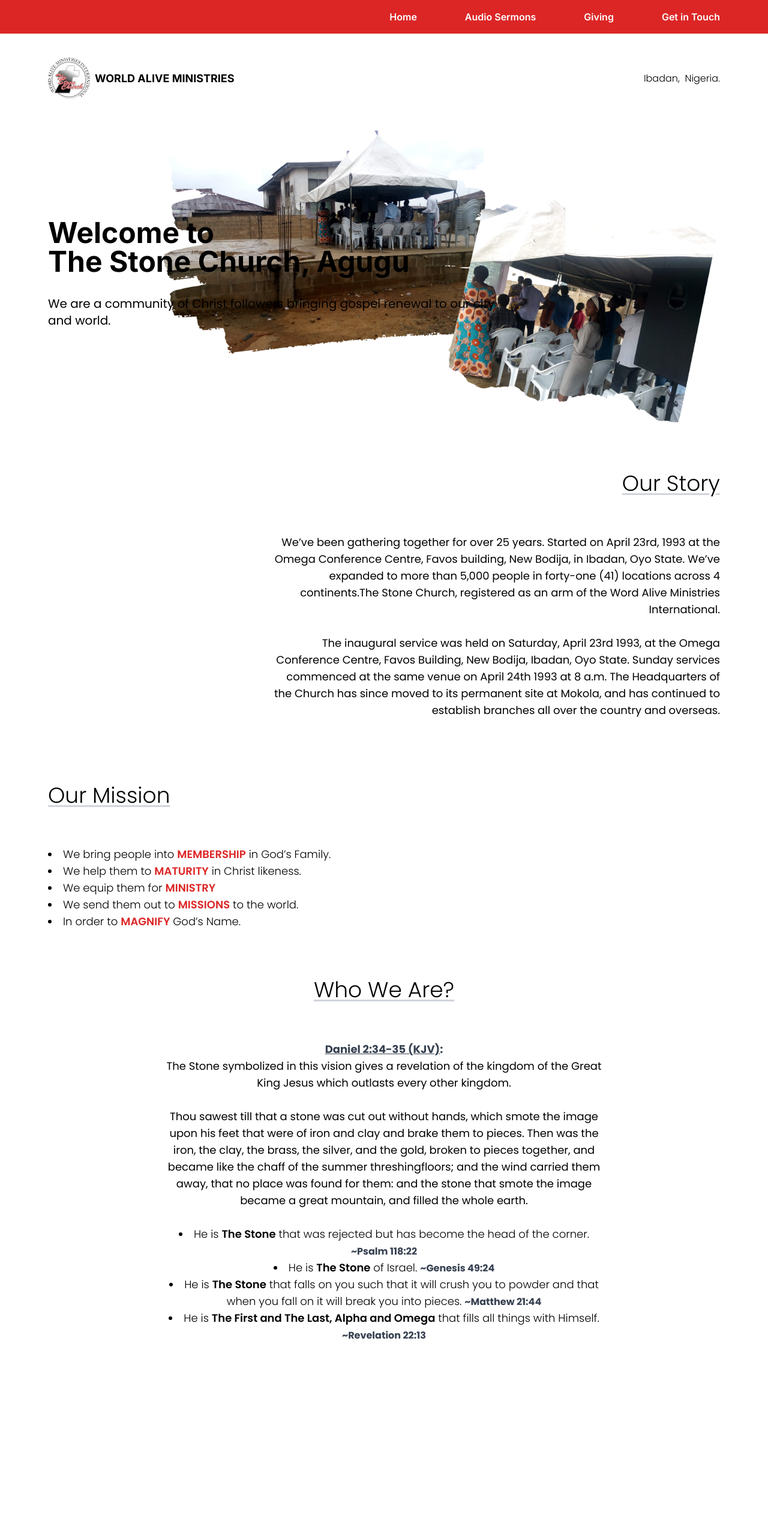
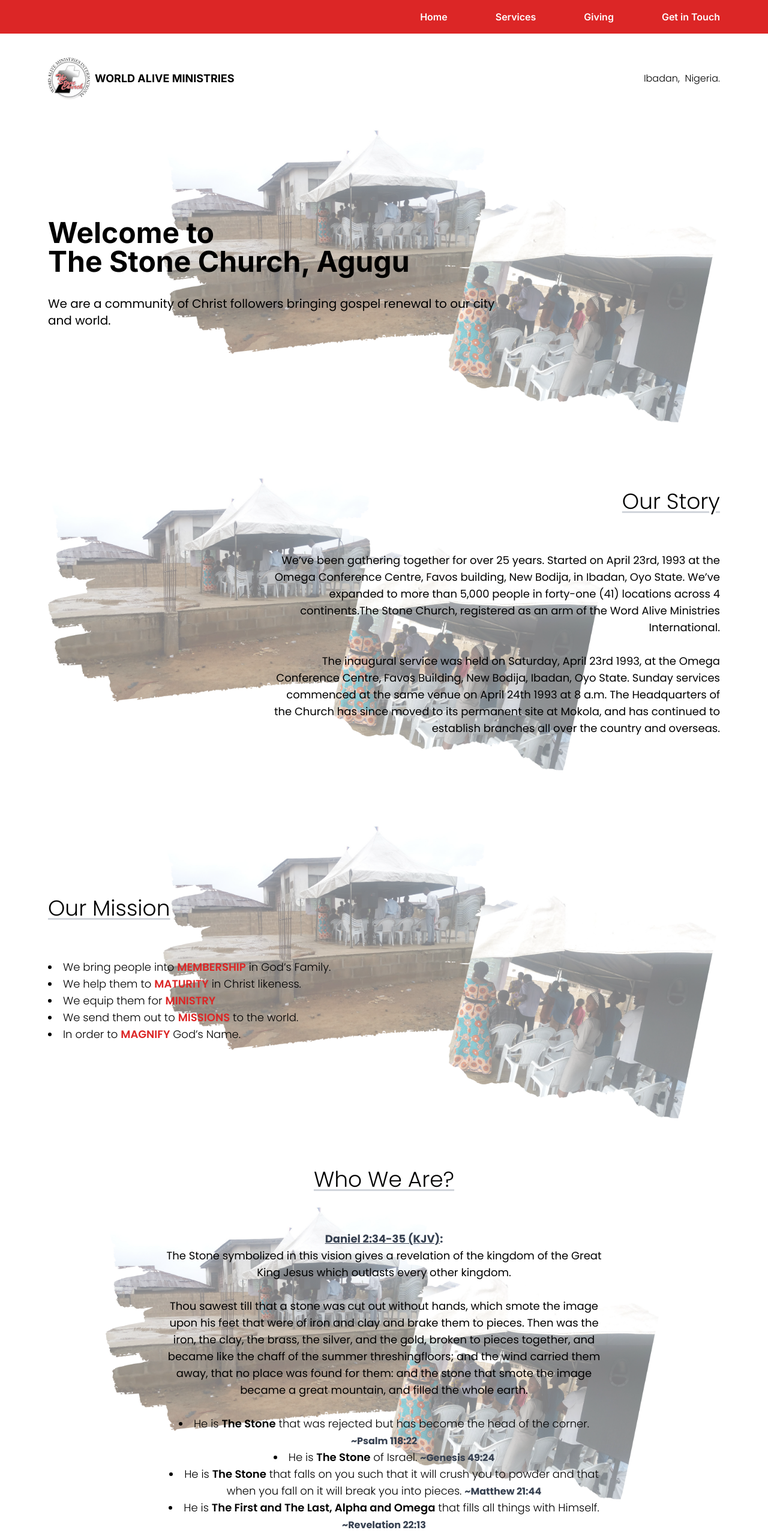
Before and after one commit to Ola4606/tsc-agugu, a React (Create React App) app: page / in a window 1280 px wide. Shown: the whole page at 60% size. Before the commit the page ends 2239 px from the top, so only its background shows below. Built offline with nearby package versions, Linux system fonts and the light colour scheme.

Commit message:
Added background images to each home section

```diff
--- a/src/components/Intro.tsx
+++ b/src/components/Intro.tsx
@@ -1,14 +1,14 @@
 import React from "react";
-
 import TestImage from "../images/test.png";
 
 function Intro() {
   return (
     <div
-      className="bg-right bg-no-repeat bg-[length:auto_500px] w-full h-[500px] flex flex-col justify-center items-start mt-10"
+      className="bg-right bg-no-repeat bg-[length:auto_500px] mt-10"
       style={{ backgroundImage: `url(${TestImage})` }}
     >
-      <div className="h-[300px] xsm:max-w-[350px] sm:max-w-[450px] md:max-w-[500px] lg:max-w-[650px] xl:max-w-[750px] flex flex-col justify-center items-start">
+      <div className="bg-white/[.50] w-full h-[500px] flex flex-col justify-center items-start">
+      <div className="xsm:max-w-[350px] sm:max-w-[450px] md:max-w-[500px] lg:max-w-[650px] xl:max-w-[750px] flex flex-col justify-center items-start">
         <p className="font-bold font-title text-xl sm:text-2xl md:text-3xl lg:text-5xl text-black">
           Welcome to
           <br />
@@ -21,6 +21,7 @@
           </p>
         </div>
       </div>
+      </div>
     </div>
   );
 }
--- a/src/components/Nav.tsx
+++ b/src/components/Nav.tsx
@@ -4,7 +4,7 @@
   return (
     <div className="w-full h-14 bg-red-600 flex justify-end items-center pr-20">
       <span className="nav-text">Home</span>
-      <span className="nav-text">Audio Sermons</span>
+      <span className="nav-text">Services</span>
       <span className="nav-text">Giving</span>
       <span className="nav-text">Get in Touch</span>
     </div>
--- a/src/components/OurMission.tsx
+++ b/src/components/OurMission.tsx
@@ -1,9 +1,14 @@
 import React from "react";
+import TestImage from "../images/test.png";
 
 function OurMission() {
   return (
-    <div className="flex justify-start">
-      <div className="min-h-[200px] xsm:max-w-[350px] sm:max-w-[450px] md:max-w-[500px] lg:max-w-[650px] xl:max-w-[750px] text-justify mt-20 text-lg">
+    <div
+      className="bg-right bg-no-repeat bg-[length:auto_500px] mt-20"
+      style={{ backgroundImage: `url(${TestImage})` }}
+    >
+      <div className="bg-white/[.50] min-h-[500px] flex justify-start items-center">
+        <div className="xsm:max-w-[350px] sm:max-w-[450px] md:max-w-[500px] lg:max-w-[650px] xl:max-w-[750px] text-justify text-lg">
           <p className="font-light font-casual text-xl sm:text-2xl md:text-3xl lg:text-4xl text-black underline underline-offset-4 decoration-gray-300 mb-16">
             Our Mission
           </p>
@@ -12,34 +17,40 @@
             <li>
               <span>
                 We bring people into{" "}
-            <span className="font-semibold text-red-600">MEMBERSHIP</span> in God’s Family.
+                <span className="font-semibold text-red-600">MEMBERSHIP</span>{" "}
+                in God’s Family.
               </span>
             </li>
 
             <li>
               <span>
-            We help them to <span className="font-semibold text-red-600">MATURITY</span> in
+                We help them to{" "}
+                <span className="font-semibold text-red-600">MATURITY</span> in
                 Christ likeness.
               </span>
             </li>
             <li>
               <span>
-            We equip them for <span className="font-semibold text-red-600">MINISTRY</span>
+                We equip them for{" "}
+                <span className="font-semibold text-red-600">MINISTRY</span>
               </span>
             </li>
             <li>
               <span>
-            We send them out to <span className="font-semibold text-red-600">MISSIONS</span>{" "}
-            to the world.
+                We send them out to{" "}
+                <span className="font-semibold text-red-600">MISSIONS</span> to
+                the world.
               </span>
             </li>
             <li>
               <span>
-            In order to <span className="font-semibold text-red-600">MAGNIFY</span> God’s
-            Name.
+                In order to{" "}
+                <span className="font-semibold text-red-600">MAGNIFY</span>{" "}
+                God’s Name.
               </span>
             </li>
           </ul>
+        </div>
       </div>
     </div>
   );
--- a/src/components/OurStory.tsx
+++ b/src/components/OurStory.tsx
@@ -1,41 +1,41 @@
 import React from "react";
+import TestImage from "../images/test.png";
 
 function OurStory() {
   return (
-
-    <div className="flex justify-end">
-      <div className="min-h-[200px] xsm:max-w-[350px] sm:max-w-[450px] md:max-w-[500px] lg:max-w-[650px] xl:max-w-[750px] text-end mt-20 text-lg">
+    <div
+      className="bg-left bg-no-repeat bg-[length:auto_500px] mt-20"
+      style={{ backgroundImage: `url(${TestImage})` }}
+    >
+      <div className="bg-white/[.50] min-h-[500px] flex justify-end items-center">
+        <div className="xsm:max-w-[350px] sm:max-w-[450px] md:max-w-[500px] lg:max-w-[650px] xl:max-w-[750px] text-end text-lg">
           <p className="font-light font-casual text-xl sm:text-2xl md:text-3xl lg:text-4xl text-black underline underline-offset-4 decoration-gray-300 mb-16">
             Our Story
           </p>
 
           <div className="font-casual">
-
             <p>
-        We’ve been gathering together for over 25 years. Started on April 23rd,
-        1993 at the Omega Conference Centre, Favos building, New Bodija, in
-        Ibadan, Oyo State. We’ve expanded to more than 5,000 people in forty-one
-        (41) locations across 4 continents.The Stone Church, registered as an
-        arm of the Word Alive Ministries International.
+              We’ve been gathering together for over 25 years. Started on April
+              23rd, 1993 at the Omega Conference Centre, Favos building, New
+              Bodija, in Ibadan, Oyo State. We’ve expanded to more than 5,000
+              people in forty-one (41) locations across 4 continents.The Stone
+              Church, registered as an arm of the Word Alive Ministries
+              International.
             </p>
             <br />
             <p>
-        The inaugural service was held on Saturday, April 23rd 1993, at the
-        Omega Conference Centre, Favos Building, New Bodija, Ibadan, Oyo State.
-        Sunday services commenced at the same venue on April 24th 1993 at 8 a.m.
-        The Headquarters of the Church has since moved to its permanent site at
-        Mokola, and has continued to establish branches all over the country and
-        overseas.
+              The inaugural service was held on Saturday, April 23rd 1993, at
+              the Omega Conference Centre, Favos Building, New Bodija, Ibadan,
+              Oyo State. Sunday services commenced at the same venue on April
+              24th 1993 at 8 a.m. The Headquarters of the Church has since moved
+              to its permanent site at Mokola, and has continued to establish
+              branches all over the country and overseas.
             </p>
             <br />
-
-      </div>
-
-
-
           </div>
         </div>
-
+      </div>
+    </div>
   );
 }
 
--- a/src/components/WhoWeAre.tsx
+++ b/src/components/WhoWeAre.tsx
@@ -1,9 +1,14 @@
 import React from "react";
+import TestImage from "../images/test.png";
 
 function WhoWeAre() {
   return (
-    <div className="flex justify-center">
-    <div className="min-h-[200px] xsm:max-w-[350px] sm:max-w-[450px] md:max-w-[500px] lg:max-w-[650px] xl:max-w-[750px] text-center mt-20 text-lg">
+    <div
+      className="bg-center bg-no-repeat bg-[length:auto_500px] mt-20"
+      style={{ backgroundImage: `url(${TestImage})` }}
+    >
+      <div className="bg-white/[.50] min-h-[500px] flex justify-center items-center">
+        <div className="xsm:max-w-[350px] sm:max-w-[450px] md:max-w-[500px] lg:max-w-[650px] xl:max-w-[750px] text-center text-lg">
           <p className="font-light font-casual text-xl sm:text-2xl md:text-3xl lg:text-4xl text-black underline underline-offset-4 decoration-gray-300 mb-16">
             Who We Are?
           </p>
@@ -17,25 +22,23 @@
           </div>
 
           <div className="font-casual">
-
             <p>
-        The Stone symbolized in this vision gives a revelation of the kingdom of
-        the Great King Jesus which outlasts every other kingdom.{" "}
+              The Stone symbolized in this vision gives a revelation of the
+              kingdom of the Great King Jesus which outlasts every other
+              kingdom.{" "}
             </p>
             <br />
             <p>
-        Thou sawest till that a stone was cut out without hands, which smote the
-        image upon his feet that were of iron and clay and brake them to pieces.
-        Then was the iron, the clay, the brass, the silver, and the gold, broken
-        to pieces together, and became like the chaff of the summer
-        threshingfloors; and the wind carried them away, that no place was found
-        for them: and the stone that smote the image became a great mountain,
-        and filled the whole earth.
+              Thou sawest till that a stone was cut out without hands, which
+              smote the image upon his feet that were of iron and clay and brake
+              them to pieces. Then was the iron, the clay, the brass, the
+              silver, and the gold, broken to pieces together, and became like
+              the chaff of the summer threshingfloors; and the wind carried them
+              away, that no place was found for them: and the stone that smote
+              the image became a great mountain, and filled the whole earth.
             </p>
             <br />
-
           </div>
-
 
           <ul className="list-disc list-inside font-light font-casual">
             <li>
@@ -48,15 +51,16 @@
 
             <li>
               <span>
-            He is <span className="font-semibold">The Stone</span> of Israel.{" "}
+                He is <span className="font-semibold">The Stone</span> of
+                Israel.{" "}
                 <span className="bible-verse text-base">~Genesis 49:24</span>
               </span>
             </li>
             <li>
               <span>
-            He is <span className="font-semibold">The Stone</span> that falls on
-            you such that it will crush you to powder and that when you fall on
-            it will break you into pieces.{" "}
+                He is <span className="font-semibold">The Stone</span> that
+                falls on you such that it will crush you to powder and that when
+                you fall on it will break you into pieces.{" "}
                 <span className="bible-verse text-base">~Matthew 21:44</span>
               </span>
             </li>
@@ -73,6 +77,7 @@
           </ul>
         </div>
       </div>
+    </div>
   );
 }
 
--- a/src/index.css
+++ b/src/index.css
@@ -551,13 +551,8 @@
   --tw-backdrop-sepia:  ;
 }
 
-.my-12{
-  margin-top: 3rem;
-  margin-bottom: 3rem;
-}
-
-.mt-20{
-  margin-top: 5rem;
+.mt-10{
+  margin-top: 2.5rem;
 }
 
 .mt-4{
@@ -568,6 +563,10 @@
   margin-left: 0.5rem;
 }
 
+.mt-20{
+  margin-top: 5rem;
+}
+
 .mb-16{
   margin-bottom: 4rem;
 }
@@ -576,20 +575,16 @@
   margin-bottom: 0.5rem;
 }
 
-.mb-12{
-  margin-bottom: 3rem;
+.flex{
+  display: flex;
 }
 
-.mt-24{
-  margin-top: 6rem;
+.h-\[500px\]{
+  height: 500px;
 }
 
-.mt-10{
-  margin-top: 2.5rem;
-}
-
-.flex{
-  display: flex;
+.h-\[300px\]{
+  height: 300px;
 }
 
 .h-\[70px\]{
@@ -598,22 +593,6 @@
 
 .h-14{
   height: 3.5rem;
-}
-
-.h-\[500px\]{
-  height: 500px;
-}
-
-.h-\[700px\]{
-  height: 700px;
-}
-
-.h-\[200px\]{
-  height: 200px;
-}
-
-.h-\[300px\]{
-  height: 300px;
 }
 
 .min-h-\[200px\]{
@@ -678,6 +657,10 @@
   background-color: rgb(220 38 38 / var(--tw-bg-opacity));
 }
 
+.bg-white\/\[\.30\]{
+  background-color: rgb(255 255 255 / .30);
+}
+
 .bg-red-400{
   --tw-bg-opacity: 1;
   background-color: rgb(248 113 113 / var(--tw-bg-opacity));
@@ -688,16 +671,8 @@
   background-color: rgb(74 222 128 / var(--tw-bg-opacity));
 }
 
-.bg-\[length\:200px_100px\]{
-  background-size: 200px 100px;
-}
-
-.bg-\[length\:200px_300px\]{
-  background-size: 200px 300px;
-}
-
-.bg-\[length\:auto_300px\]{
-  background-size: auto 300px;
+.bg-white\/\[\.50\]{
+  background-color: rgb(255 255 255 / .50);
 }
 
 .bg-\[length\:auto_500px\]{
@@ -706,6 +681,14 @@
 
 .bg-right{
   background-position: right;
+}
+
+.bg-left{
+  background-position: left;
+}
+
+.bg-center{
+  background-position: center;
 }
 
 .bg-no-repeat{
```
Lines whose indentation alone changed are shown as unchanged.
